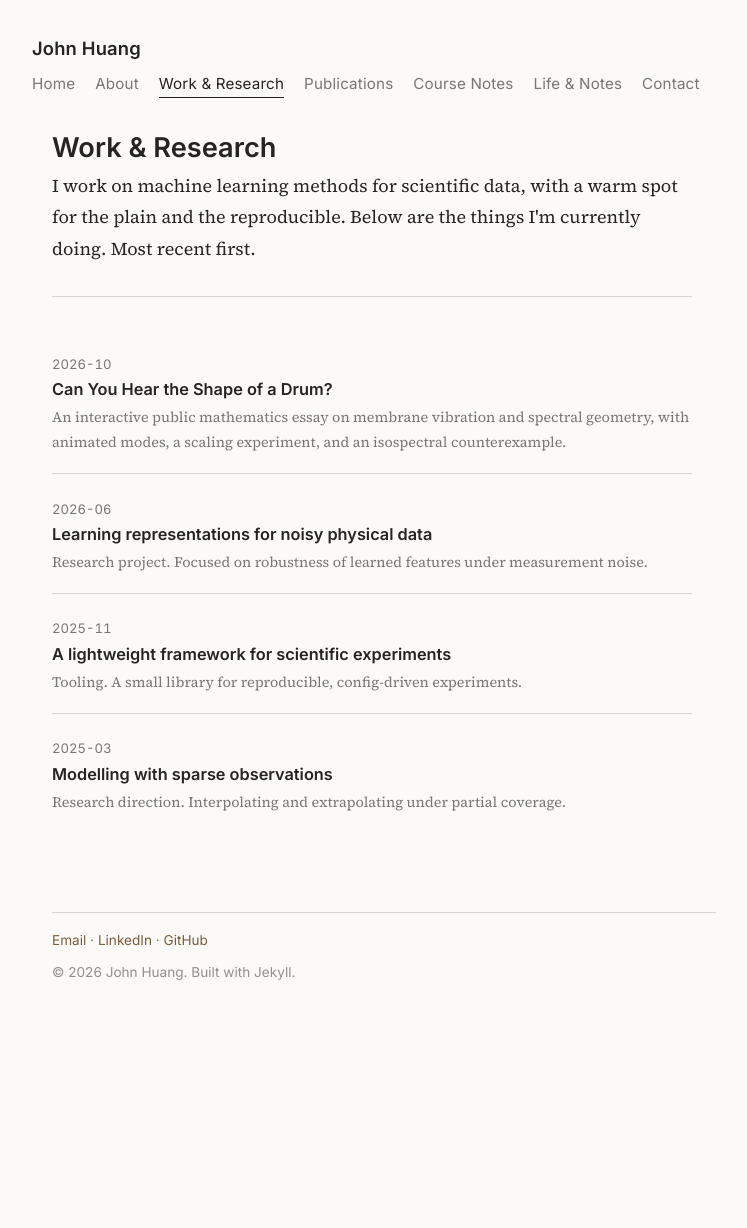
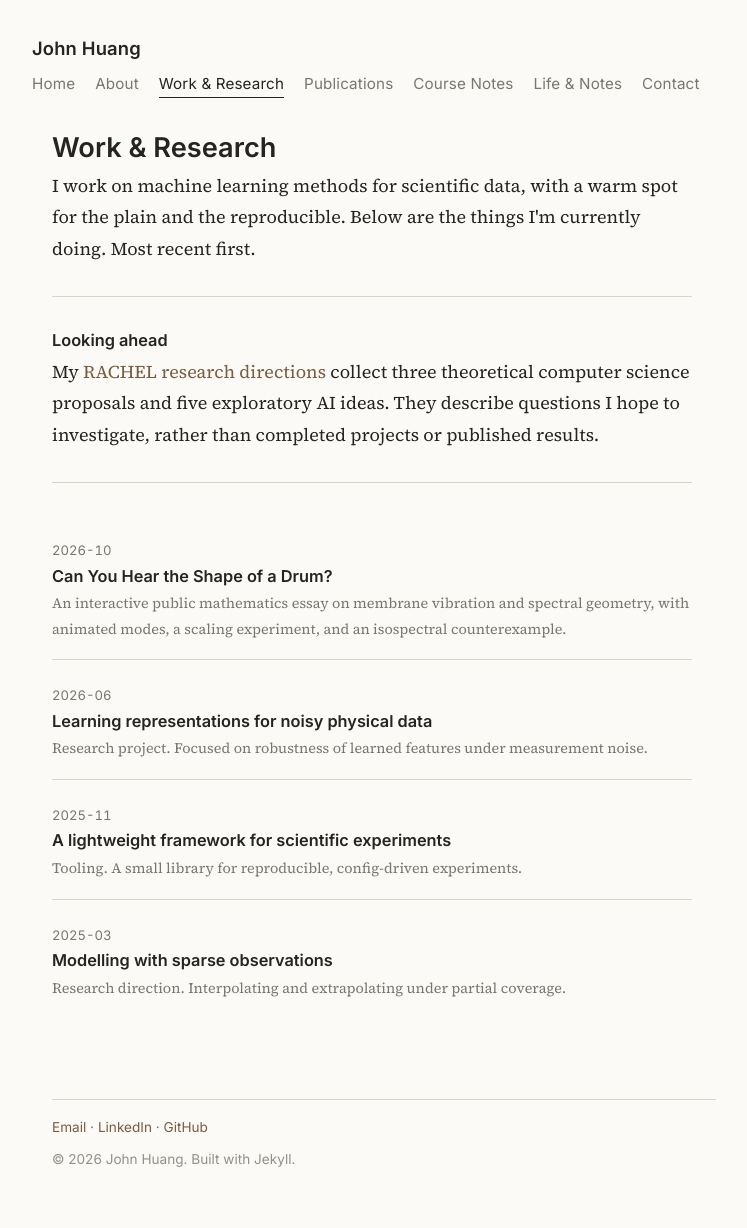
Before and after one commit to Huang-ty/Huang-ty.github.io, a Jekyll site: the page built from pages/work.md, in a window 1280 px wide. Shown: the whole page, without its empty margins (256-1003 px from the left). Built offline with Jekyll 4.4.1, drawn with Linux system fonts in a browser that asks for light colours; before the commit the page ends 1041 px from its top, so only the background shows below that.

Commit message:
Link RACHEL proposals from Work and Research
Added a new section 'Looking ahead' with research directions.

```diff
--- a/pages/work.md
+++ b/pages/work.md
@@ -8,6 +8,13 @@ permalink: /work/
 
   <p>I work on machine learning methods for scientific data, with a warm spot for the plain and the
   reproducible. Below are the things I'm currently doing. Most recent first.</p>
+
+  <hr>
+
+  <h2 class="entry-title">Looking ahead</h2>
+  <p>My <a href="{{ '/research-ideas/' | relative_url }}">RACHEL research directions</a> collect
+  three theoretical computer science proposals and five exploratory AI ideas. They describe questions
+  I hope to investigate, rather than completed projects or published results.</p>
 
   <hr>
 
```
